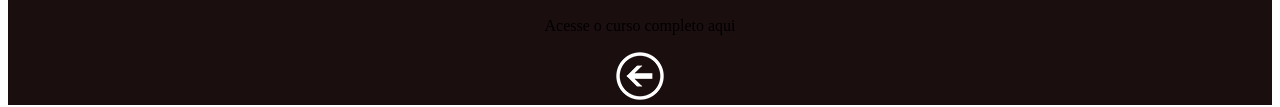
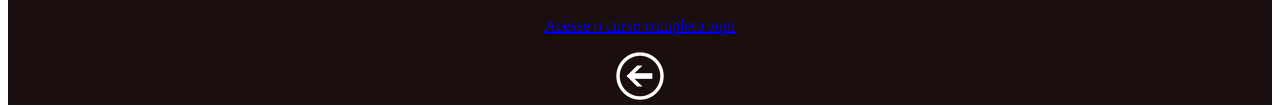
Before and after one commit to rabros/cursohtml-css, a plain HTML site: page desafios/desafio09/page-html.html in a window 1280 px wide. Shown: the part 326-433 px from the top of the page. Drawn offline with Linux system fonts and the light colour scheme.

Commit message:
Update page-html.html

```diff
--- a/desafios/desafio09/page-html.html
+++ b/desafios/desafio09/page-html.html
@@ -15,7 +15,7 @@
 <body>
     <main>
         <iframe width="560" height="315" src="https://www.youtube.com/embed/epDCjksKMok" title="YouTube video player" frameborder="0" allow="accelerometer; autoplay; clipboard-write; encrypted-media; gyroscope; picture-in-picture; web-share" allowfullscreen></iframe>
-        <p><a href="https://www.youtube.com/watch?v=epDCjksKMok&list=PLHz_AreHm4dlAnJ_jJtV29RFxnPHDuk9o"></a>Acesse o curso completo aqui</p>
+        <p><a href="https://www.youtube.com/watch?v=epDCjksKMok&list=PLHz_AreHm4dlAnJ_jJtV29RFxnPHDuk9o">Acesse o curso completo aqui</a></p>
         <p><a href="index.html"><img src="imagens/voltar.png" alt="voltar"></a></p>
     </main>
 </body>
```
